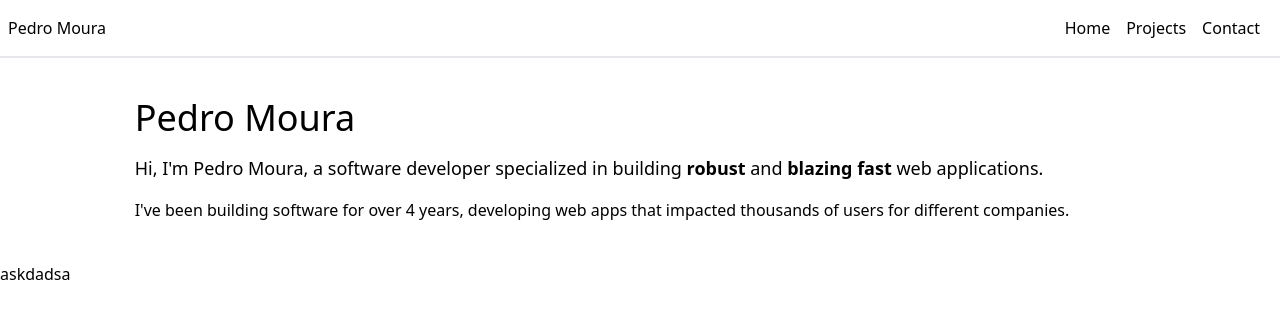
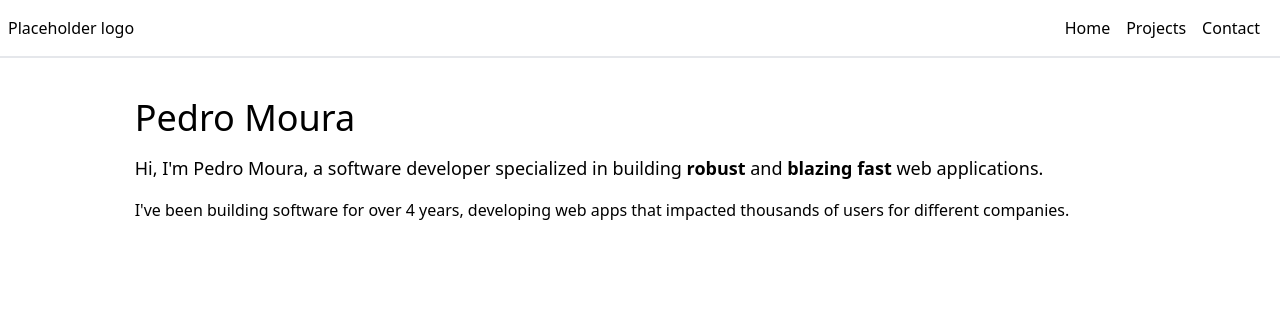
Before and after one commit to phvm/portfolio, a Vue app: page / in a window 1280 px wide. Shown: the top 318 px of the page. Built offline with nearby package versions, Linux system fonts and the light colour scheme.

Commit message:
feat: placeholder for logo

```diff
--- a/src/App.vue
+++ b/src/App.vue
@@ -1,13 +1,12 @@
 <script setup lang="ts">
-import { RouterView } from 'vue-router'
-import PagesFooter from './components/PagesFooter.vue'
-import PagesNavbar from './components/PagesNavbar.vue'
+import { RouterView } from 'vue-router';
+import PagesFooter from './components/PagesFooter.vue';
+import PagesNavbar from './components/PagesNavbar.vue';
 </script>
 
 <template>
   <PagesNavbar />
-  <main><RouterView /></main>
-  <footer>
-    <PagesFooter />
-  </footer>
+  <main>
+    <RouterView />
+  </main>
 </template>
--- a/src/components/PagesNavbar.vue
+++ b/src/components/PagesNavbar.vue
@@ -1,6 +1,6 @@
 <template>
   <header class="flex justify-between pr-3 py-4 border-b-2 sticky text-base">
-    <h1 class="ml-2">Pedro Moura</h1>
+    <h1 class="ml-2">Placeholder logo</h1>
     <nav>
       <NavbarButton v-for="data in pagesNavbarData" :key="data.name" :link="data.link" :name="data.name" />
     </nav>
```
